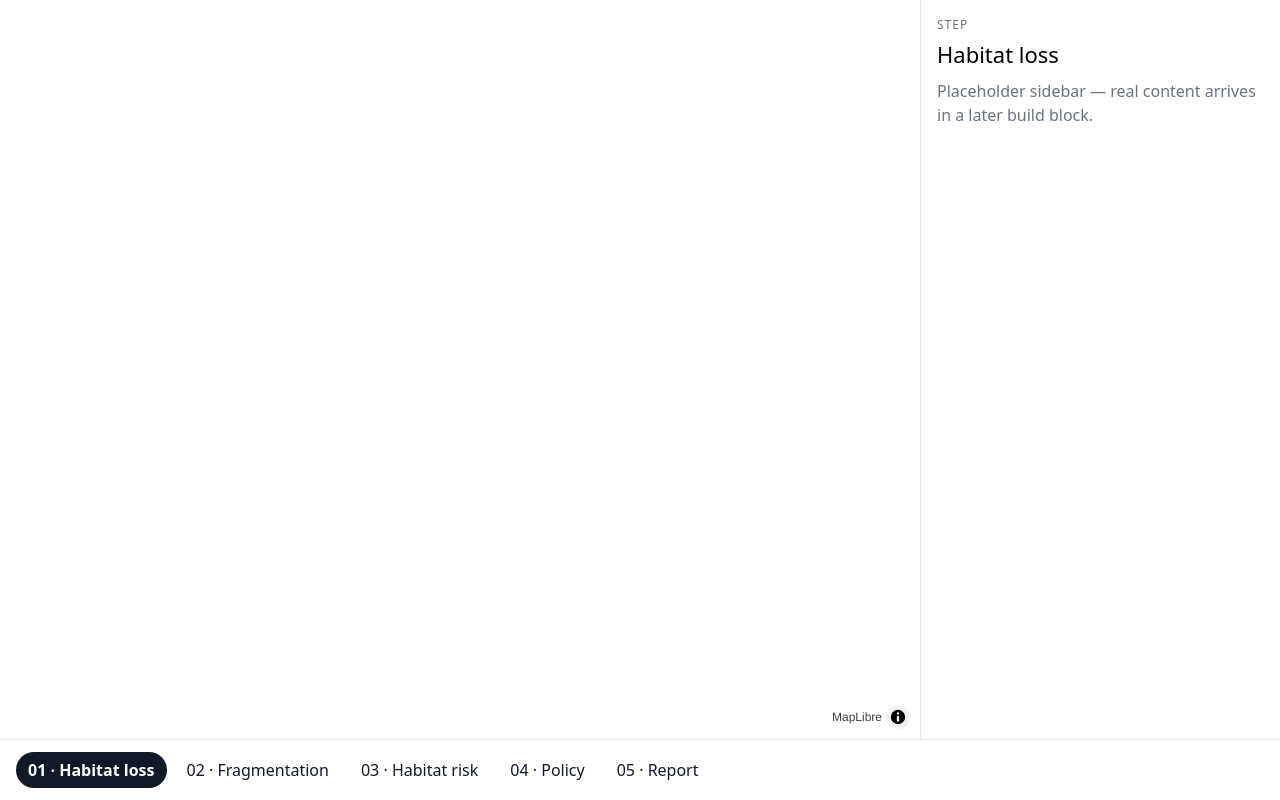
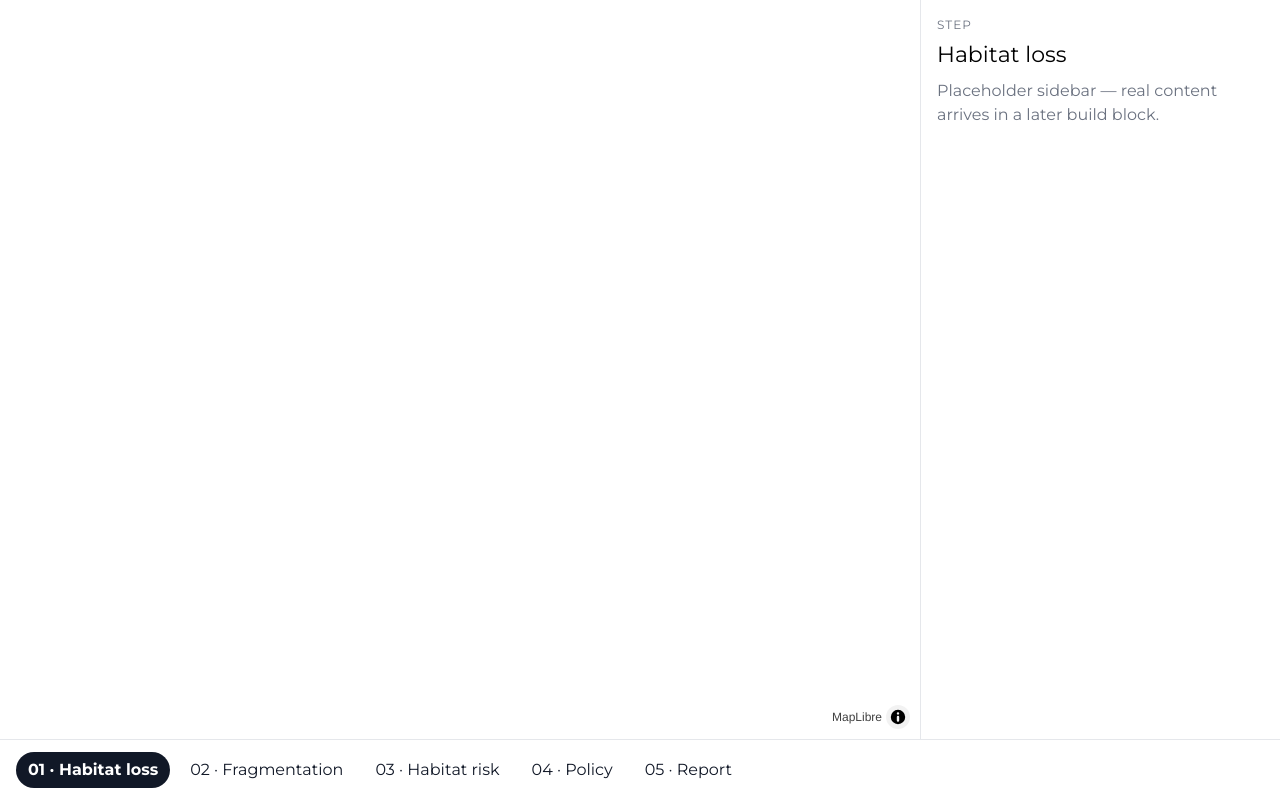
Before and after one commit to adericchoo/langur-habitat-monitoring, a React (Vite) app in the folder web/: page /habitat-loss in a window 1280 px wide. Built offline with nearby package versions, Linux system fonts and the light colour scheme; no server answers.

Commit message:
feat(web): wire AIFG design tokens into tailwind

```diff
--- a/web/package.json
+++ b/web/package.json
@@ -10,6 +10,7 @@
     "typecheck": "tsc -b"
   },
   "dependencies": {
+    "@fontsource/montserrat": "^5.3.0",
     "maplibre-gl": "^4.7.1",
     "react": "^18.3.1",
     "react-dom": "^18.3.1",
--- a/web/src/index.css
+++ b/web/src/index.css
@@ -8,3 +8,8 @@ body,
   height: 100%;
   margin: 0;
 }
+
+/* Montserrat as the default family app-wide (token-driven). */
+body {
+  font-family: var(--font-sans);
+}
--- /dev/null
+++ b/web/src/styles/design-tokens.css
@@ -0,0 +1,40 @@
+/* =====================================================================
+   Langur Habitat Monitoring — Design Tokens (source of truth)
+   Imported ONCE at app entry (src/main.tsx): import "./styles/design-tokens.css"
+   Hybrid brand: AI for Good for UI/chrome, earth tones for map highlights.
+   ===================================================================== */
+
+:root {
+  /* ---- AI for Good brand (UI / sidebar / chrome) ---- */
+  --color-navy:        #18144B;  /* primary ink, titles, featured cards, buttons */
+  --color-teal:        #42B39F;  /* primary accent, active step, pins, eyebrows  */
+  --color-magenta:     #ED1476;  /* sparing highlight — ONE accent value per view */
+  --color-ink:         #18144B;  /* body text on light                           */
+  --color-secondary:   #4B4870;  /* soft / muted text, subtitles, labels         */
+  --color-bg-offwhite: #F7F7FA;  /* sidebar + app surface                        */
+  --color-card-white:  #FFFFFF;  /* cards, boxes                                 */
+  --color-border:      #DCDBE6;  /* hairlines, dividers, inactive outlines       */
+  --color-teal-tint:   #E4F2EE;  /* pills, pinned chips, subtle fills            */
+  --color-navy-tint:   #B9B7CF;  /* meter tracks, faint navy                     */
+
+  /* ---- Map highlights ONLY (earth tones — do not use for UI) ----
+     TODO: confirm exact hexes against the Figma map callouts. */
+  --map-habitat:   #2E7D5B;  /* intact habitat / forest (green)        */
+  --map-loss:      #C65A3A;  /* clearing / loss front (terracotta)     */
+  --map-partial:   #E0A43B;  /* partial corridor / degraded (amber)    */
+  --map-threat:    #9E4A2E;  /* quarry / threat site (deep terracotta) */
+  --map-boundary:  #18144B;  /* protected-area outlines (navy)         */
+
+  /* ---- Type ---- */
+  --font-sans: "Montserrat", system-ui, -apple-system, "Segoe UI", Roboto, sans-serif;
+
+  /* ---- Spacing / radius (optional, keep components consistent) ---- */
+  --radius-card: 12px;
+  --radius-pill: 999px;
+}
+
+/* Optional dark mode — fill in when you build the dark variant.
+@media (prefers-color-scheme: dark) {
+  :root { ... }
+}
+*/
--- a/web/tailwind.config.js
+++ b/web/tailwind.config.js
@@ -1,10 +1,42 @@
 /** @type {import('tailwindcss').Config} */
-// Minimal config for C1. The AIFG design tokens in web/tokens/ are wired into
-// `theme.extend` in C2 (see BUILD_CHECKLIST.md) — do not hardcode colours here.
+// Design tokens are defined as CSS variables in src/styles/design-tokens.css
+// (the single source of truth). This config maps them to Tailwind utilities so
+// components use e.g. bg-navy / text-teal / border-brd / font-sans, and for the
+// map: text-map-loss / bg-map-habitat. Never hardcode hex here.
 export default {
   content: ['./index.html', './src/**/*.{js,ts,jsx,tsx}'],
   theme: {
-    extend: {},
+    extend: {
+      colors: {
+        // --- AI for Good brand (UI only) ---
+        navy: 'var(--color-navy)',
+        teal: 'var(--color-teal)',
+        magenta: 'var(--color-magenta)',
+        ink: 'var(--color-ink)',
+        secondary: 'var(--color-secondary)',
+        offwhite: 'var(--color-bg-offwhite)',
+        card: 'var(--color-card-white)',
+        brd: 'var(--color-border)',
+        'teal-tint': 'var(--color-teal-tint)',
+        'navy-tint': 'var(--color-navy-tint)',
+
+        // --- Map highlights ONLY (earth tones) ---
+        map: {
+          habitat: 'var(--map-habitat)',
+          loss: 'var(--map-loss)',
+          partial: 'var(--map-partial)',
+          threat: 'var(--map-threat)',
+          boundary: 'var(--map-boundary)',
+        },
+      },
+      fontFamily: {
+        sans: 'var(--font-sans)',
+      },
+      borderRadius: {
+        card: 'var(--radius-card)',
+        pill: 'var(--radius-pill)',
+      },
+    },
   },
   plugins: [],
 }
```
Also changed, not shown: web/src/main.tsx (+7 -0 lines), 1 other file (tests, documents, lock files or other folders).
